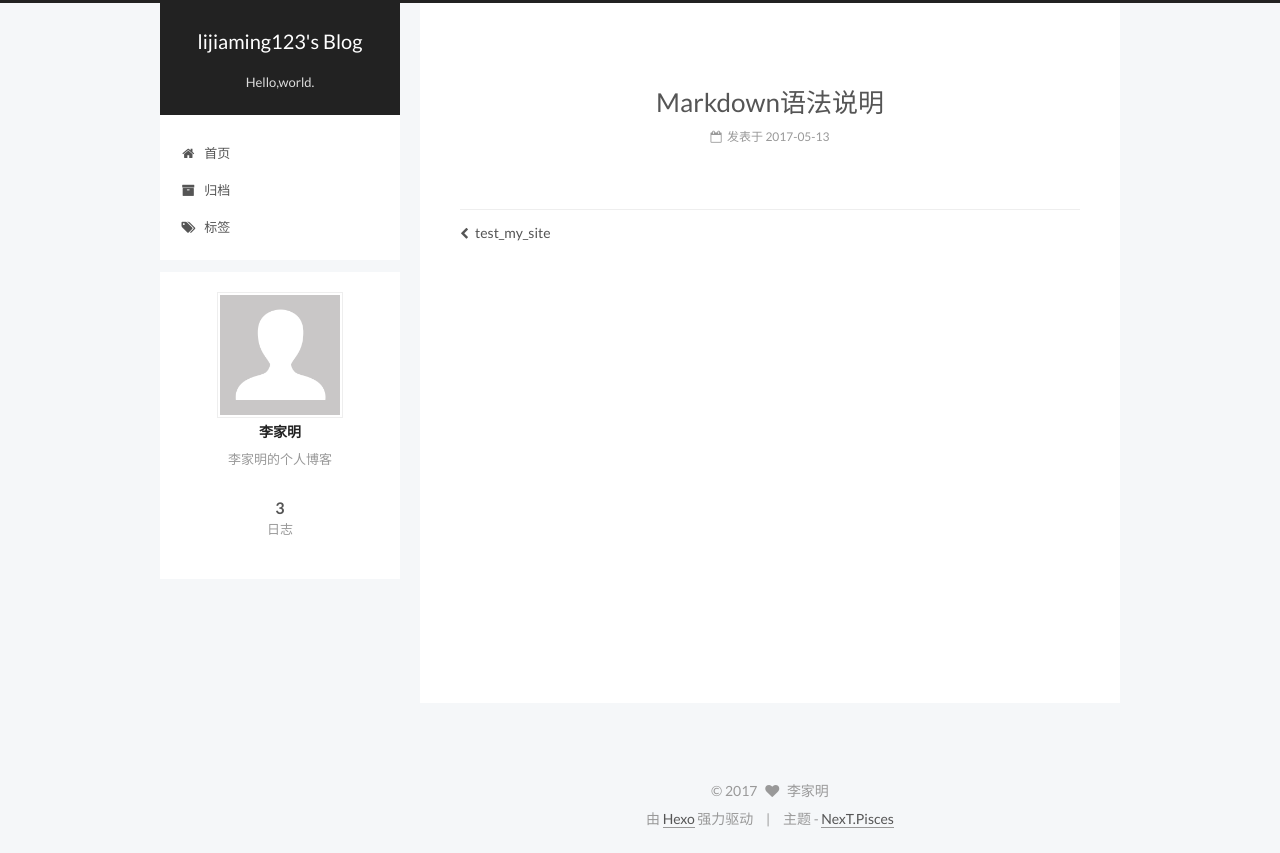
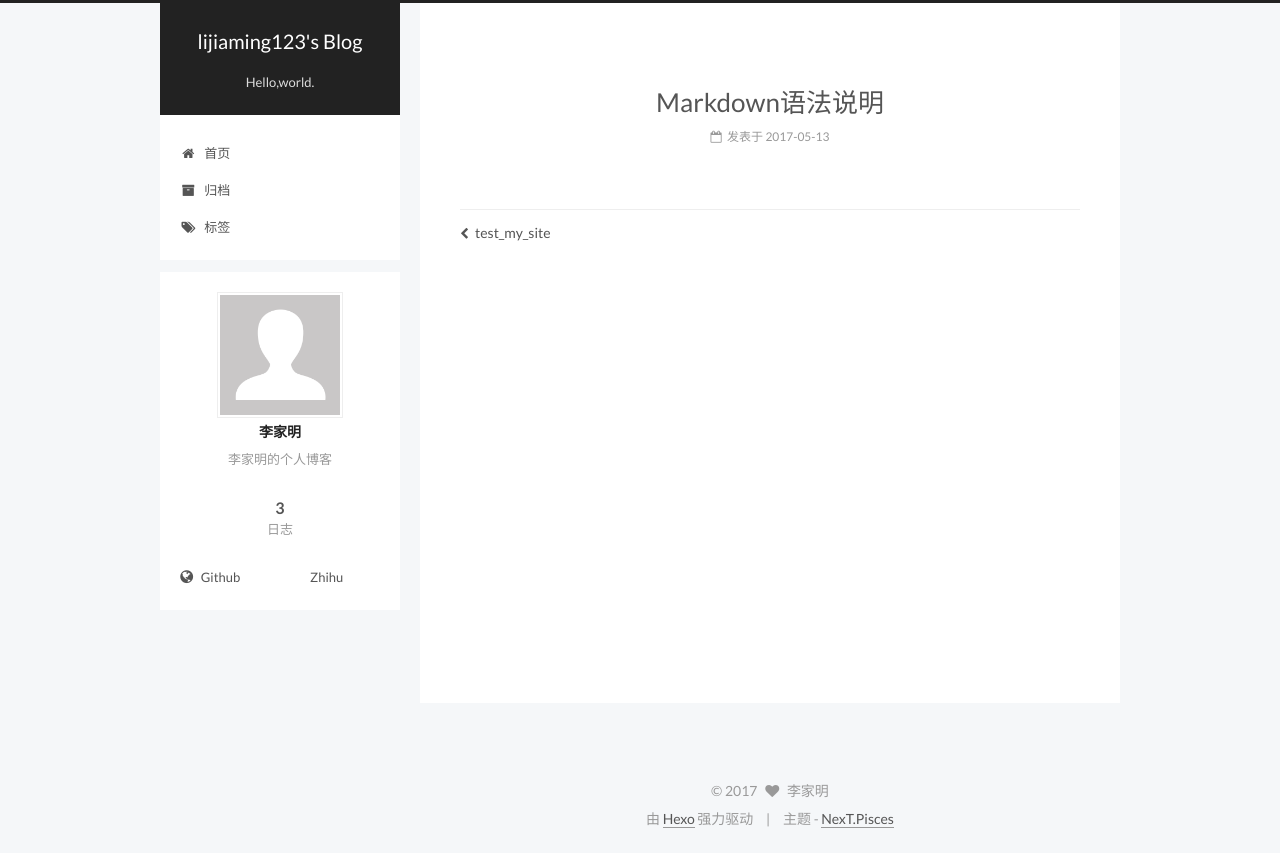
Before and after one commit to lijiaming123/lijiaming123.github.io, a plain HTML site: page 2017/05/13/Markdown语法说明/index.html in a window 1280 px wide. Drawn offline with Linux system fonts and the light colour scheme.

Commit message:
Site updated: 2017-05-14 11:07:01

```diff
--- a/2017/05/13/Markdown语法说明/index.html
+++ b/2017/05/13/Markdown语法说明/index.html
@@ -439,6 +439,26 @@
 
         <div class="links-of-author motion-element">
 
+
+              <span class="links-of-author-item">
+                <a href="https://github.com/lijiaming123" target="_blank" title="Github">
+
+                    <i class="fa fa-fw fa-globe"></i>
+
+                  Github
+                </a>
+              </span>
+
+              <span class="links-of-author-item">
+                <a href="https://www.zhihu.com/people/li-jia-ming-79-90/activities" target="_blank" title="Zhihu">
+
+                    <i class="fa fa-fw fa-zhihu"></i>
+
+                  Zhihu
+                </a>
+              </span>
+
+
         </div>
 
 
--- a/css/main.css
+++ b/css/main.css
@@ -1696,7 +1696,7 @@ pre .javascript .function {
   width: 4px;
   height: 4px;
   border-radius: 50%;
-  background: #fc0ae2;
+  background: #293db8;
 }
 .links-of-blogroll {
   font-size: 13px;
```
Also changed, not shown: 2017/05/13/hello-world/index.html (+20 -0 lines), 2017/05/13/test-my-site/index.html (+20 -0 lines), archives/2017/05/index.html (+20 -0 lines), archives/2017/index.html (+20 -0 lines), archives/index.html (+20 -0 lines), index.html (+20 -0 lines).
